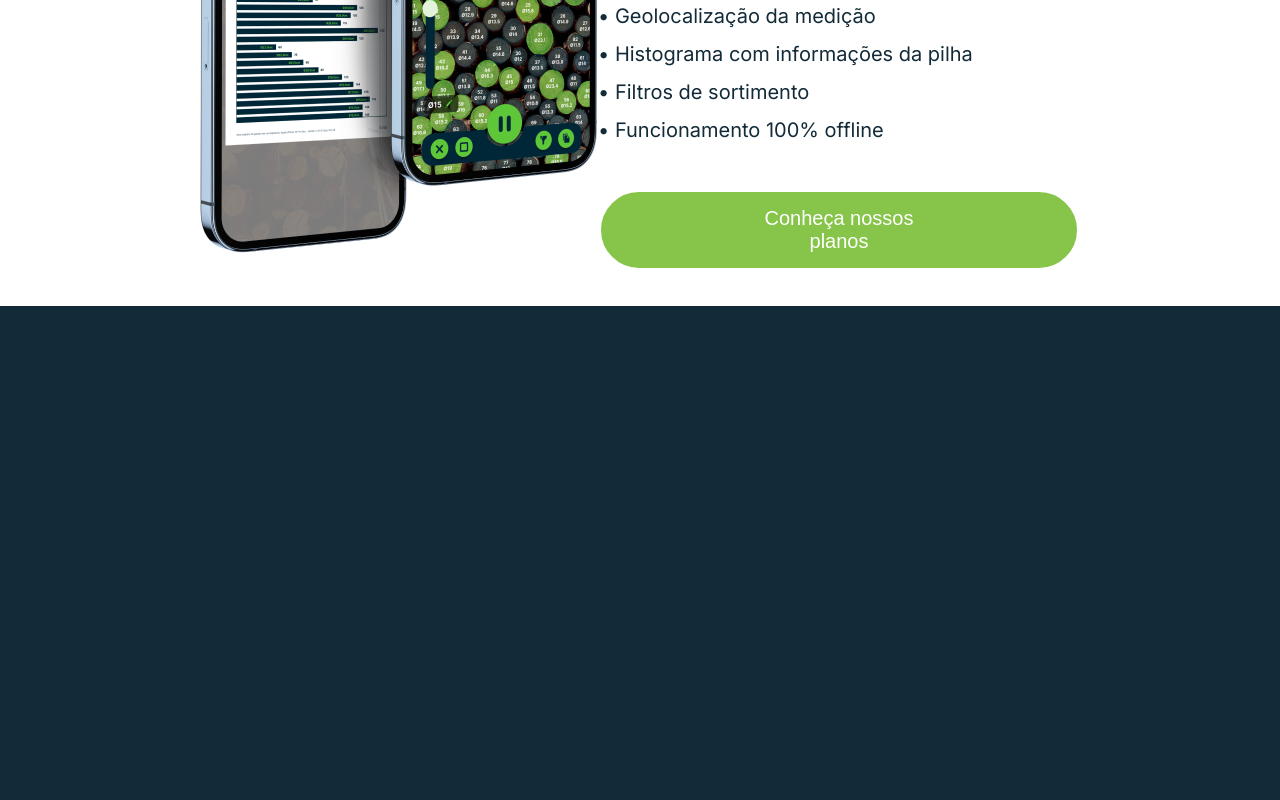
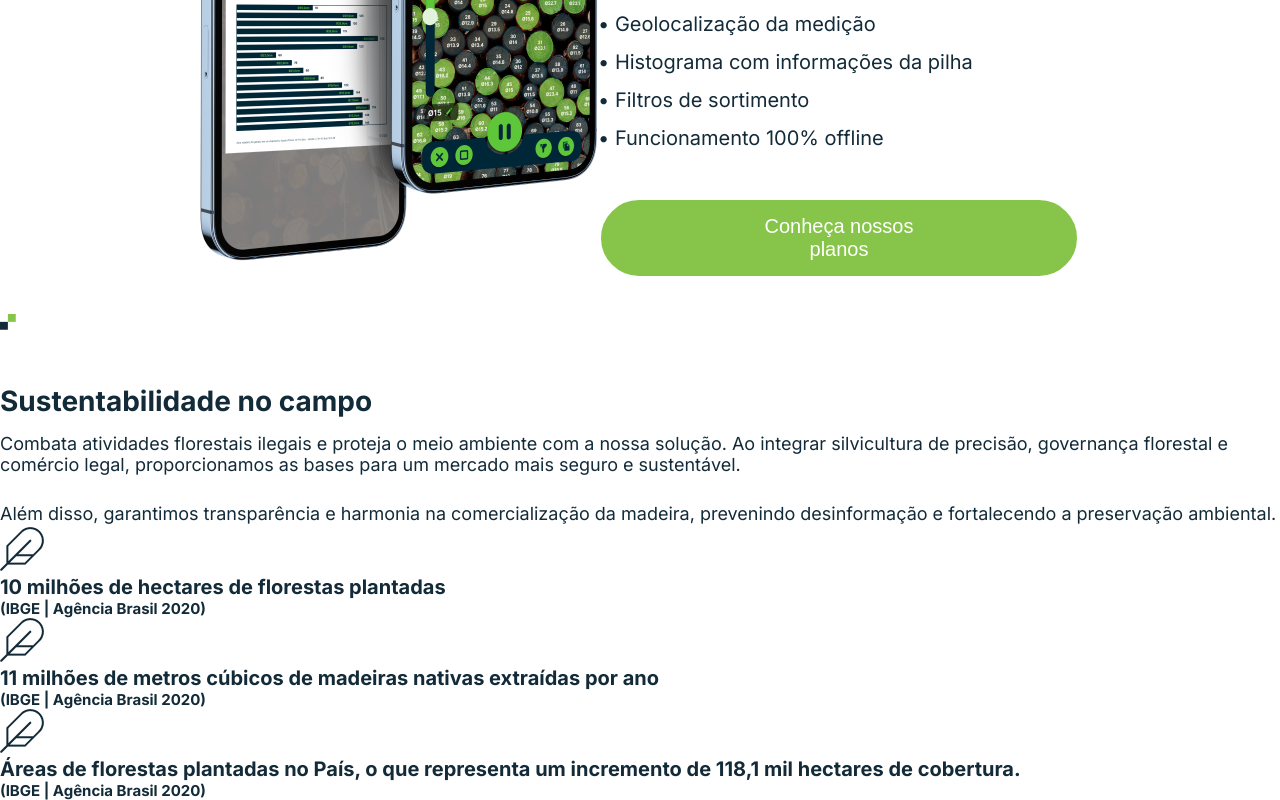
Before and after one commit to ViniAvell/lp-pixlog, a plain HTML site: page index.html in a window 1280 px wide. Shown: the part 1376-2176 px from the top of the page. Before the commit the page ends 1682 px from the top, so only its background shows below. Drawn offline with Linux system fonts and the light colour scheme.

Commit message:
Layout definition

```diff
--- a/index.html
+++ b/index.html
@@ -114,7 +114,6 @@
         <div>
             <img src="assets/imagem-iphone.png" alt="Imagem Iphones">
         </div>
-
         <div class="section__01__lista">
             <h1>Funcionalidades do aplicativo:</h1>
             <ul>
@@ -135,9 +134,43 @@
             </button>
         </div>
         </div>
+        </div>
+
+        <!-- CONTINUAR DIVISAO DAQUI -->
+
+        <div>
+            <img src="assets/text-icon.png" alt="Icone texto">
+           <h1>Sustentabilidade no campo</h1>
+           <p>Combata atividades florestais ilegais e proteja o meio ambiente com a nossa solução.
+            Ao integrar silvicultura de precisão, governança florestal e comércio legal,
+            proporcionamos as bases para um mercado mais seguro e sustentável. </p>
+            <br>
+            <p>Além disso, garantimos transparência e harmonia na comercialização da madeira,
+               prevenindo desinformação e fortalecendo a preservação ambiental.</p>
+        </div>
 
 
-        </div>
+        <dir>
+            <img src="assets/icon-folha.png" alt="Icone folha">
+            <h2>10 milhões de hectares de florestas plantadas</h2>
+            <h3>(IBGE | Agência Brasil 2020)</h3>
+        </dir>
+
+        <dir>
+            <img src="assets/icon-folha.png" alt="Icone folha">
+            <h2>11 milhões de metros cúbicos de madeiras nativas extraídas por ano</h2>
+            <h3>(IBGE | Agência Brasil 2020)</h3>
+        </dir>
+
+        <dir>
+            <img src="assets/icon-folha.png" alt="Icone folha">
+            <h2>Áreas de florestas plantadas no País, o que representa um incremento de 118,1 mil hectares de cobertura.</h2>
+            <h3>(IBGE | Agência Brasil 2020)</h3>
+        </dir>
+
+
+
+
     </section>
 
 
--- a/styles/styles.css
+++ b/styles/styles.css
@@ -176,10 +176,23 @@ body{
     padding: 50px 0 10px 0;
   }
 
+  .section__01 h2 {
+    color: var(--cor--primaria);
+    font-size: 20px;
+    font-weight: 100px;
+  }
+
+  .section__01 h3 {
+    color: var(--cor--primaria);
+    font-size: 15px;
+  }
+
   .section__01 p {
     color: var(--cor--primaria);
     font-size: 18px;
     font-weight: 400px;
+    padding-bottom: 3px;
+    padding-top: 5px;
   }
 
   .section__01 li {
@@ -191,7 +204,6 @@ body{
 
   .section__01__botao {
     padding-top: 40px;
-
   }
 
   .section__01 button {
```
